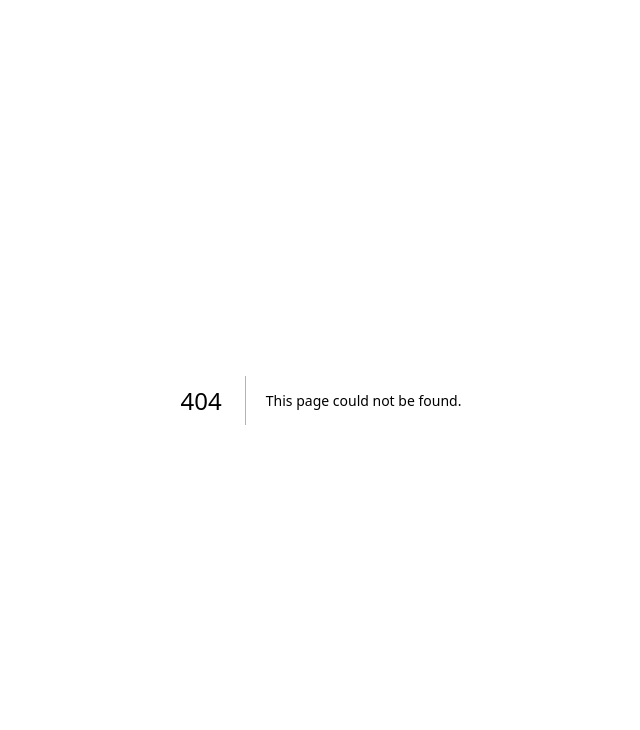
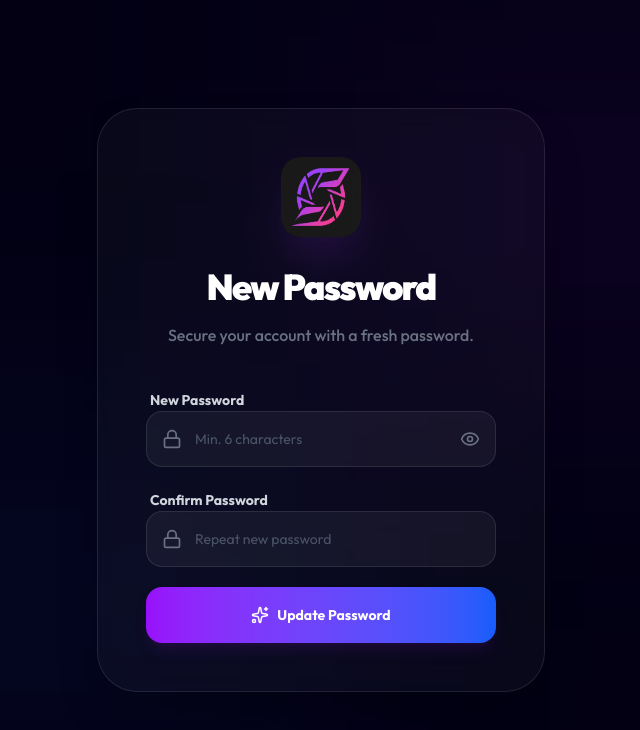
Before and after one commit to raytqr/photo-pick, a Next.js app: page /reset-password in a window 1280 px wide. Before the commit this address had no page. Shown: the top 730 px of the page, without its empty margins (319-959 px from the left). Built offline with nearby package versions, Linux system fonts and the light colour scheme; no server answers.

Commit message:
feat: complete auth flow fixes and UI refinements

```diff
--- /dev/null
+++ b/src/app/auth/callback/route.ts
@@ -0,0 +1,37 @@
+import { createServerClient } from '@supabase/ssr'
+import { cookies } from 'next/headers'
+import { NextResponse } from 'next/server'
+
+export async function GET(request: Request) {
+    const { searchParams, origin } = new URL(request.url)
+    const code = searchParams.get('code')
+    // if "next" is in param, use it as the redirect URL
+    const next = searchParams.get('next') ?? '/dashboard'
+
+    if (code) {
+        const cookieStore = await cookies()
+        const supabase = createServerClient(
+            process.env.NEXT_PUBLIC_SUPABASE_URL!,
+            process.env.NEXT_PUBLIC_SUPABASE_ANON_KEY!,
+            {
+                cookies: {
+                    getAll() {
+                        return cookieStore.getAll()
+                    },
+                    setAll(cookiesToSet) {
+                        cookiesToSet.forEach(({ name, value, options }) =>
+                            cookieStore.set(name, value, options)
+                        )
+                    },
+                },
+            }
+        )
+        const { error } = await supabase.auth.exchangeCodeForSession(code)
+        if (!error) {
+            return NextResponse.redirect(`${origin}${next}`)
+        }
+    }
+
+    // return the user to an error page with instructions
+    return NextResponse.redirect(`${origin}/auth/auth-code-error`)
+}
--- a/src/app/login/page.tsx
+++ b/src/app/login/page.tsx
@@ -50,7 +50,7 @@ export default function LoginPage() {
         setError(null);
 
         const { error } = await supabase.auth.resetPasswordForEmail(email, {
-            redirectTo: `${window.location.origin}/reset-password`,
+            redirectTo: `${window.location.origin}/auth/callback?next=/reset-password`,
         });
 
         if (error) {
--- a/src/app/pricing/page.tsx
+++ b/src/app/pricing/page.tsx
@@ -142,7 +142,7 @@ export default function PricingPage() {
             </div>
 
             {/* Hero */}
-            <div className="text-center pt-32 pb-12 px-6">
+            <div className="text-center pt-48 pb-12 px-6">
                 <motion.h1
                     initial={{ opacity: 0, y: 20 }}
                     animate={{ opacity: 1, y: 0 }}
@@ -225,8 +225,8 @@ export default function PricingPage() {
             </div>
 
             {/* Pricing Cards */}
-            <div className="max-w-6xl mx-auto px-6 pb-24">
-                <div className="grid md:grid-cols-3 gap-6">
+            <div className="max-w-7xl mx-auto px-6 pb-24">
+                <div className="grid md:grid-cols-3 gap-8">
                     {pricingPlans.map((plan, index) => (
                         <motion.div
                             key={plan.name}
--- /dev/null
+++ b/src/app/reset-password/page.tsx
@@ -0,0 +1,151 @@
+"use client";
+
+import { useState } from "react";
+import { createClient } from "@/lib/supabase";
+import { useRouter } from "next/navigation";
+import { Button } from "@/components/ui/button";
+import { Input } from "@/components/ui/input";
+import Link from "next/link";
+import Image from "next/image";
+import { Sparkles, Eye, EyeOff, Lock, CheckCircle2 } from "lucide-react";
+import { motion } from "framer-motion";
+
+export default function ResetPasswordPage() {
+    const [password, setPassword] = useState("");
+    const [confirmPassword, setConfirmPassword] = useState("");
+    const [showPassword, setShowPassword] = useState(false);
+    const [loading, setLoading] = useState(false);
+    const [error, setError] = useState<string | null>(null);
+    const [success, setSuccess] = useState(false);
+    const router = useRouter();
+    const supabase = createClient();
+
+    const handleUpdatePassword = async (e: React.FormEvent) => {
+        e.preventDefault();
+
+        if (password !== confirmPassword) {
+            setError("Passwords do not match");
+            return;
+        }
+
+        if (password.length < 6) {
+            setError("Password must be at least 6 characters");
+            return;
+        }
+
+        setLoading(true);
+        setError(null);
+
+        const { error } = await supabase.auth.updateUser({
+            password: password
+        });
+
+        if (error) {
+            setError(error.message);
+            setLoading(false);
+        } else {
+            setSuccess(true);
+            setTimeout(() => {
+                router.push("/dashboard");
+            }, 2000);
+        }
+    };
+
+    return (
+        <div className="min-h-screen bg-[#030014] text-white flex items-center justify-center p-4 sm:p-6 relative overflow-hidden">
+
+            {/* Background elements */}
+            <div className="absolute top-0 right-0 w-[50%] h-[50%] bg-purple-900/10 blur-[120px]" />
+            <div className="absolute bottom-0 left-0 w-[50%] h-[50%] bg-blue-900/10 blur-[120px]" />
+
+            <motion.div
+                initial={{ opacity: 0, y: 20 }}
+                animate={{ opacity: 1, y: 0 }}
+                transition={{ duration: 0.5 }}
+                className="w-full max-w-md relative z-10"
+            >
+                <div className="glass rounded-[32px] sm:rounded-[40px] p-6 sm:p-8 lg:p-12 border-white/5 shadow-2xl">
+                    {/* Header */}
+                    <div className="text-center space-y-4 mb-8 sm:mb-10">
+                        <Link href="/" className="inline-block mb-4 sm:mb-6 hover:scale-110 transition-transform duration-300">
+                            <Image src="/logo.png" alt="SatSetPic" width={80} height={80} className="w-16 h-16 sm:w-20 sm:h-20 rounded-[20px] shadow-2xl shadow-purple-500/20" />
+                        </Link>
+                        <h1 className="text-3xl sm:text-4xl font-black tracking-tighter">New Password</h1>
+                        <p className="text-gray-500 font-medium text-sm sm:text-base">Secure your account with a fresh password.</p>
+                    </div>
+
+                    {success ? (
+                        <div className="text-center space-y-6 py-8 animate-in fade-in zoom-in duration-300">
+                            <div className="w-20 h-20 mx-auto bg-green-500/20 rounded-full flex items-center justify-center">
+                                <CheckCircle2 size={40} className="text-green-400" />
+                            </div>
+                            <div>
+                                <h3 className="text-xl font-bold text-white mb-2">Password Updated!</h3>
+                                <p className="text-gray-400 text-sm">Redirecting you to dashboard...</p>
+                            </div>
+                        </div>
+                    ) : (
+                        <form onSubmit={handleUpdatePassword} className="space-y-5">
+                            <div className="space-y-2">
+                                <label className="text-sm font-bold text-gray-300 ml-1">New Password</label>
+                                <div className="relative group">
+                                    <Lock className="absolute left-4 top-1/2 -translate-y-1/2 w-5 h-5 text-gray-500 group-focus-within:text-purple-400 transition-colors" />
+                                    <Input
+                                        type={showPassword ? "text" : "password"}
+                                        placeholder="Min. 6 characters"
+                                        value={password}
+                                        onChange={(e) => setPassword(e.target.value)}
+                                        className="h-12 sm:h-14 pl-12 pr-12 bg-white/5 border-white/10 rounded-2xl focus:border-purple-500/50 focus:ring-purple-500/20 text-white placeholder:text-gray-600 transition-all"
+                                        required
+                                    />
+                                    <button
+                                        type="button"
+                                        onClick={() => setShowPassword(!showPassword)}
+                                        className="absolute right-4 top-1/2 -translate-y-1/2 text-gray-500 hover:text-white transition-colors"
+                                    >
+                                        {showPassword ? <EyeOff size={20} /> : <Eye size={20} />}
+                                    </button>
+                                </div>
+                            </div>
+
+                            <div className="space-y-2">
+                                <label className="text-sm font-bold text-gray-300 ml-1">Confirm Password</label>
+                                <div className="relative group">
+                                    <Lock className="absolute left-4 top-1/2 -translate-y-1/2 w-5 h-5 text-gray-500 group-focus-within:text-purple-400 transition-colors" />
+                                    <Input
+                                        type={showPassword ? "text" : "password"}
+                                        placeholder="Repeat new password"
+                                        value={confirmPassword}
+                                        onChange={(e) => setConfirmPassword(e.target.value)}
+                                        className="h-12 sm:h-14 pl-12 pr-12 bg-white/5 border-white/10 rounded-2xl focus:border-purple-500/50 focus:ring-purple-500/20 text-white placeholder:text-gray-600 transition-all"
+                                        required
+                                    />
+                                </div>
+                            </div>
+
+                            {error && (
+                                <div className="p-3 rounded-xl bg-red-500/10 border border-red-500/20 text-red-400 text-sm text-center">
+                                    {error}
+                                </div>
+                            )}
+
+                            <Button
+                                type="submit"
+                                disabled={loading}
+                                className="w-full h-12 sm:h-14 bg-gradient-to-r from-purple-600 to-blue-600 hover:from-purple-500 hover:to-blue-500 text-white font-bold rounded-2xl shadow-lg shadow-purple-900/20 transition-all hover:scale-[1.02] hover:shadow-purple-900/40"
+                            >
+                                {loading ? (
+                                    <div className="w-5 h-5 border-2 border-white/30 border-t-white rounded-full animate-spin" />
+                                ) : (
+                                    <span className="flex items-center gap-2">
+                                        <Sparkles size={18} /> Update Password
+                                    </span>
+                                )}
+                            </Button>
+                        </form>
+                    )}
+                </div>
+            </motion.div>
+        </div>
+    );
+}
```
